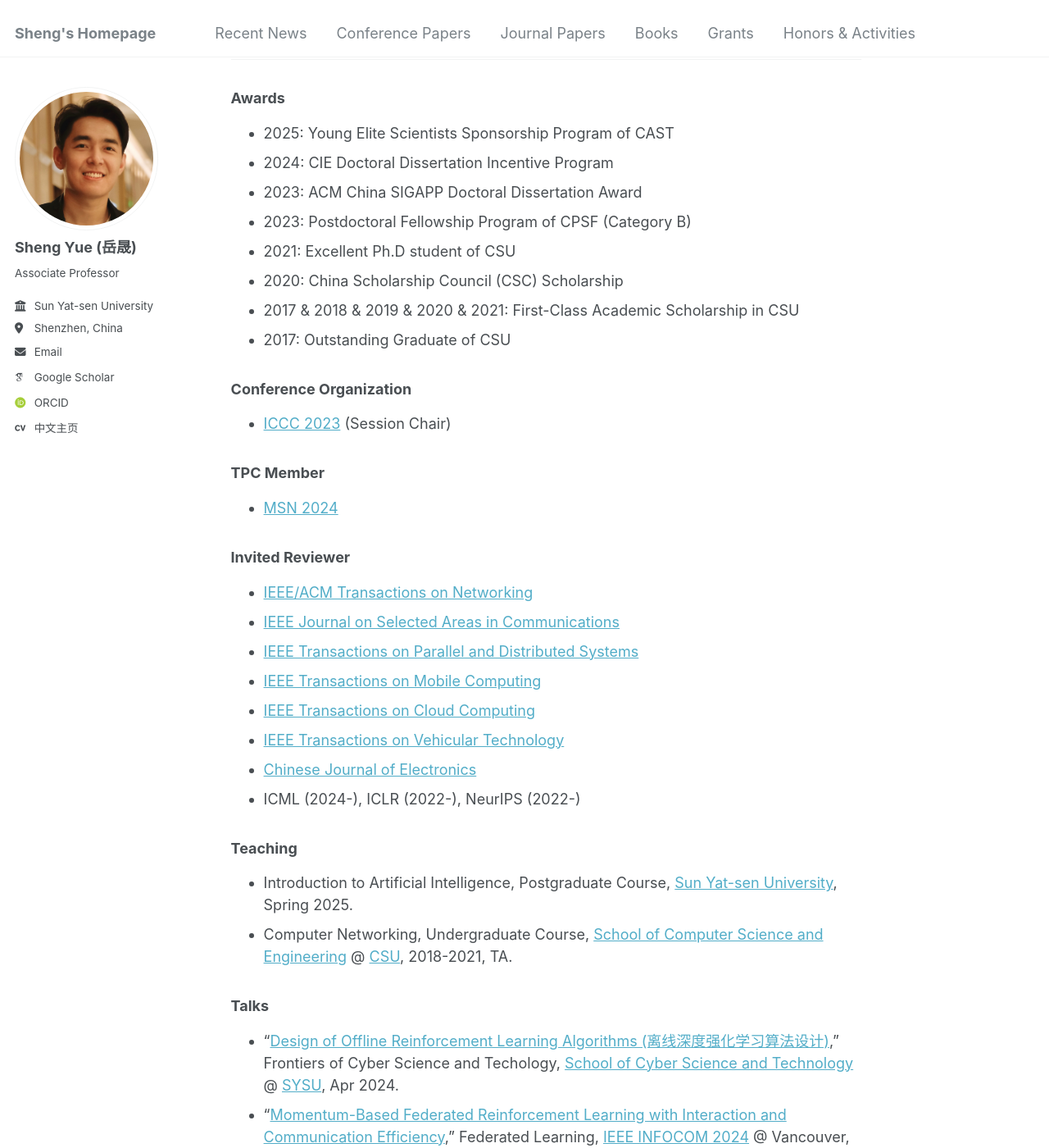
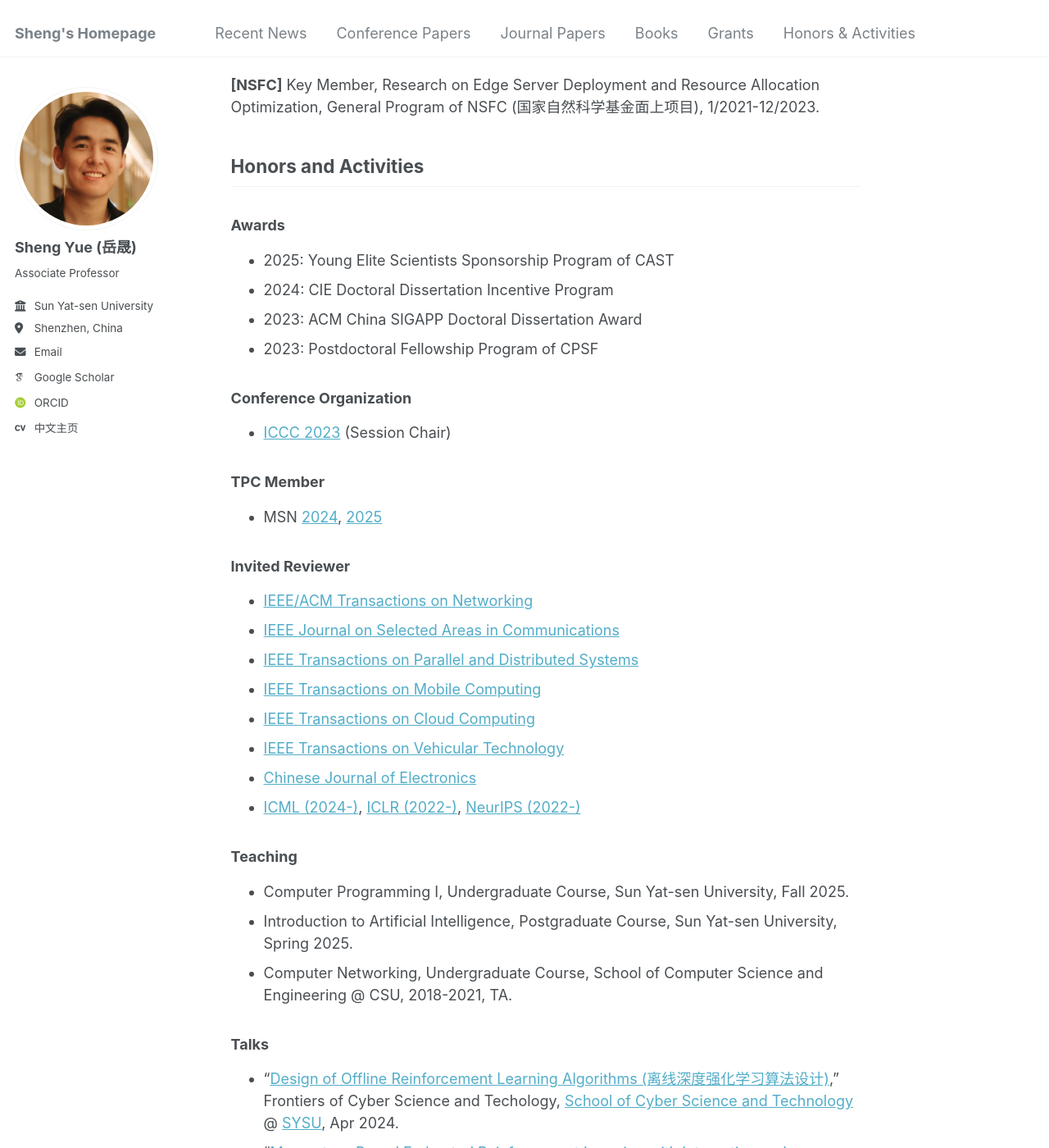
Before and after one commit to shaunyue/shaunyue.github.io, a Jekyll site: the page built from _pages/about.md, in a window 1280 px wide and 1400 px high, scrolled down 6059 px. Shown: the whole window at 82% size. Built offline with Jekyll 4.4.1, drawn with Linux system fonts in a browser that asks for light colours; some web fonts are replaced; some of the changed text lies outside the part shown.

Commit message:
Update information

```diff
--- a/_pages/about.md
+++ b/_pages/about.md
@@ -23,7 +23,7 @@
 </script>
 
 <div style="border: 1px solid #ccc; padding: 10px; background-color: #f9f9f9; color: #333; border-radius: 5px;">
-<strong>🔥 Students (招生):</strong> I am looking for Postgraduate students (Fall 2026) who are interested in the area of reinforcemnt learning, machine learning, LLM agent, or other relevant topics. If interested, please contact me: yuesh5 AT mail DOT sysu DOT edu DOT cn.
+<strong>Students (招生):</strong> If you are interested in our research directions, please contact me: yuesh5 AT mail DOT sysu DOT edu DOT cn.
 </div>
 
 <!-- <div style="display: flex; gap: 10px; margin-top: 20px; margin-bottom: 0px;">
@@ -48,7 +48,7 @@
 
 1. Jinrui Zhang, Pengkai Li, Fengzu Li, Deyu Zhang, Wei Gao, **Sheng Yue**, Yaoxue Zhang, Ju Ren. FocusX: All-in-Focus Image Synthesis for Dynamic Scenes on Mobile Devices. The 31st Annual International Conference on Mobile Computing and Networking (`MobiCom`), Hong Kong, China, 4-8 Nov, 2025.
 
-1. Lili Chen,  Yizhe Zhao,  Shuning Wang,  Linghui Zhong,  Yongjian Fu,  **Sheng Yue**,  Ju Ren,  and Yaoxue Zhang. Towards Distance-Adaptive Wireless Charging. ACM International Conference on Mobile Systems, Applications, and Services (`MobiSys`), Anaheim, US, 23-27 June, 2025.
+1. Lili Chen,  Yizhe Zhao,  Shuning Wang,  Linghui Zhong,  Yongjian Fu,  **Sheng Yue**,  Ju Ren,  and Yaoxue Zhang. [Towards Distance-Adaptive Wireless Charging](https://dl.acm.org/doi/pdf/10.1145/3711875.3729137). ACM International Conference on Mobile Systems, Applications, and Services (`MobiSys`), Anaheim, US, 23-27 June, 2025.
 
 1. **Sheng Yue**, Jiani Liu#, Xingyuan Hua#, Ju Ren, Sen Lin, Junshan Zhang, and Yaoxue Zhang. [How to Leverage Imperfect Demonstrations in Offline Imitation Learning, International Conference on Machine Learning](https://openreview.net/pdf?id=oOlooUu2Sb) (`ICML`), Vienna, Austria, 21-27 July, 2024. [[Code](https://github.com/HansenHua/ILID-offline-imitation-learning)]
 
@@ -141,11 +145,7 @@
 - 2025: Young Elite Scientists Sponsorship Program of CAST
 - 2024: CIE Doctoral Dissertation Incentive Program
 - 2023: ACM China SIGAPP Doctoral Dissertation Award
-- 2023: Postdoctoral Fellowship Program of CPSF (Category B)
-- 2021: Excellent Ph.D student of CSU
-- 2020: China Scholarship Council (CSC) Scholarship
-- 2017 & 2018 & 2019 & 2020 & 2021: First-Class Academic Scholarship in CSU
-- 2017: Outstanding Graduate of CSU
+- 2023: Postdoctoral Fellowship Program of CPSF
 
 ### Conference Organization
 
@@ -153,7 +153,7 @@
 
 ### TPC Member
 
-- [MSN 2024](https://ieee-msn.org/2024/)
+- MSN [2024](https://ieee-msn.org/2024/), [2025](https://ieee-msn.org/2025/)
 
 ### Invited Reviewer
 
@@ -164,12 +164,13 @@
 - [IEEE Transactions on Cloud Computing](https://www.computer.org/csdl/journal/cc)
 - [IEEE Transactions on Vehicular Technology](https://vtsociety.org/publication/ieee-transactions-vehicular-technology)
 - [Chinese Journal of Electronics](https://cje.ejournal.org.cn)
-- ICML (2024-), ICLR (2022-), NeurIPS (2022-)
+- [ICML (2024-)](https://icml.cc), [ICLR (2022-)](https://iclr.cc), [NeurIPS (2022-)](https://neurips.cc)
 
 ### Teaching
 
-- Introduction to Artificial Intelligence, Postgraduate Course, [Sun Yat-sen University](https://www.sysu.edu.cn), Spring 2025.
-- Computer Networking, Undergraduate Course, [School of Computer Science and Engineering](https://cse.csu.edu.cn/) @ [CSU](https://www.csu.edu.cn), 2018-2021, TA.
+- Computer Programming I, Undergraduate Course, Sun Yat-sen University, Fall 2025.
+- Introduction to Artificial Intelligence, Postgraduate Course, Sun Yat-sen University, Spring 2025.
+- Computer Networking, Undergraduate Course, School of Computer Science and Engineering @ CSU, 2018-2021, TA.
 
 ### Talks
 
```
Also changed, not shown: other parts of _pages/about.md (+4 -0 lines).
